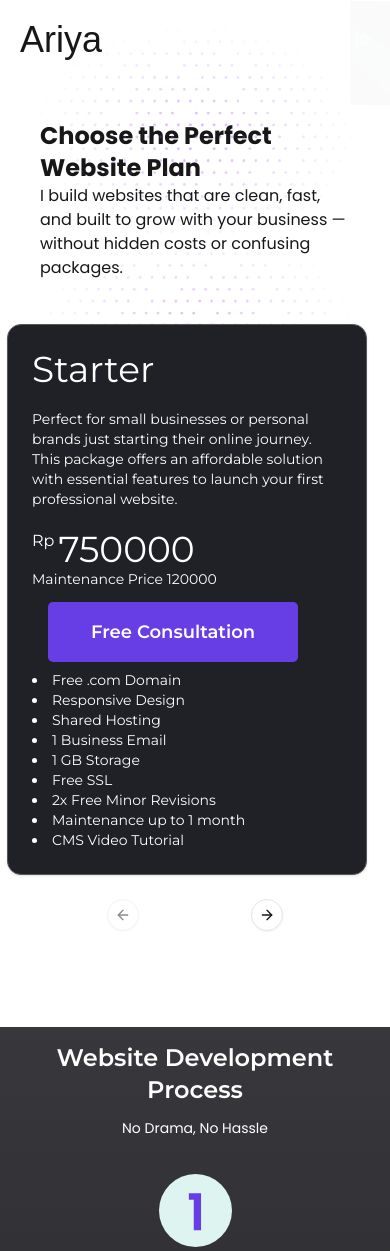
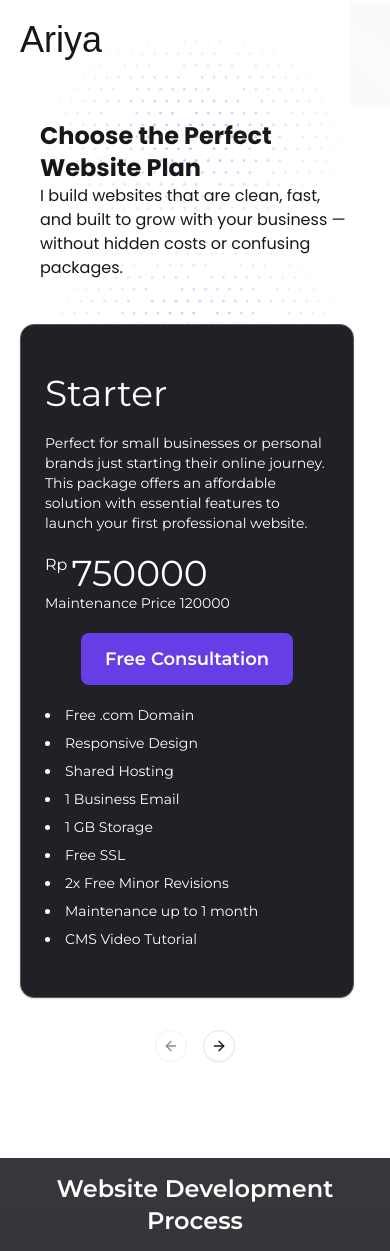
Before and after one commit to MadeAriya/katanya-portofolio, a Next.js app: page /en/pricing in a window 390 px wide. Shown: the top 1251 px of the page. Built offline with nearby package versions, Linux system fonts and the light colour scheme; a web font is replaced by a local one.

Commit message:
"ResponsiveFix"

```diff
--- a/src/app/[locale]/contact/page.jsx
+++ b/src/app/[locale]/contact/page.jsx
@@ -89,12 +89,14 @@ export default function Contact(){
                             <h1 className='font-montseerrat font-extrabold text-[32px]'>{t('form.title')}</h1>
                             <form onSubmit={handleSubmit} className='mt-10 grid'>
                                 <div className='grid grid-cols-1 md:grid-cols-2'>
-                                    <input type='text' name='name' placeholder={t('form.name')} value={formData.name} onChange={handleChange} required className='bg-[#38383C] md:w-[430px] h-[56px] rounded-[15px] p-2'/>
-                                    <input type='email' name='email' placeholder={t('form.email')} value={formData.email} onChange={handleChange} required className='bg-[#38383C] md:w-[300px] h-[56px] rounded-[15px] p-2 mt-3 md:mt-0'/>
+                                    <input type='text' name='name' placeholder={t('form.name')} value={formData.name} onChange={handleChange} required className='bg-[#38383C] h-[56px] rounded-[15px] p-2 w-full'/>
+                                    <input type='email' name='email' placeholder={t('form.email')} value={formData.email} onChange={handleChange} required className='bg-[#38383C] h-[56px] rounded-[15px] p-2 mt-3 md:mt-0 w-full'/>
                                 </div>
-                                <textarea name='message' placeholder={t('form.message')} value={formData.message} onChange={handleChange} required className='bg-[#38383C] w-auto md:w-[780px] h-[300px] rounded-[15px] p-2 mt-5 resize-none'></textarea>
+                                <textarea name='message' placeholder={t('form.message')} value={formData.message} onChange={handleChange} required className='bg-[#38383C] w-full h-[300px] rounded-[15px] p-2 mt-5 resize-none'></textarea>
 
-                                <button type='submit' className="flex justify-center items-center border-2 border-[#333336] bg-[linear-gradient(to_right,#6971A266_20%,#1D1D1F_100%)] rounded-[14px] mt-5 h-[55px] w-[200px]">{t('form.button')}</button>
+                                <button type='submit' className="flex justify-center items-center border-2 border-[#333336] bg-[linear-gradient(to_right,#6971A266_20%,#1D1D1F_100%)] rounded-[14px] mt-5 h-[55px] w-full max-w-[200px] mx-auto md:mx-0">
+                                    {t('form.button')}
+                                </button>
                             </form>
                             <p>{status}</p>
                         </section>
--- a/src/app/[locale]/pricing/page.jsx
+++ b/src/app/[locale]/pricing/page.jsx
@@ -61,19 +61,19 @@ export default function Pricing(){
         <h1 className='font-poppins text-2xl z-30 font-bold md:text-5xl'>{t('title')}</h1>
         <p className='font-poppins text-base z-30 md:text-lg'>{t('desc')}</p>
       </div>
-      <section className='flex justify-center'>
+      <section className='flex justify-center px-4'>
         <Carousel
       opts={{
         align: "start",
       }}
-      className="lg:w-[1200px] md:w-[700px] max-w-sm md:max-w-none lg:max-w-none"
+      className="w-full max-w-sm md:max-w-2xl lg:max-w-6xl"
     >
       <CarouselContent className='w-full'>
         {carouselItems.map((item, index) => (
-          <CarouselItem key={index} className="md:basis-1/2 md:w-[400px] lg:basis-1/3">
+          <CarouselItem key={index} className="basis-full md:basis-1/2 lg:basis-1/3">
             <div className="p-1">
               <Card className="border-1 border-[#595959] bg-[#1F2127] text-white">
-                <CardContent className="font-montserrat">
+                <CardContent className="font-montserrat p-6">
                   <h1 className='text-4xl'>{item.title}</h1>
                   <p className='text-sm my-5'>{item.desc}</p>
                   <div className='flex '>
@@ -81,10 +81,10 @@ export default function Pricing(){
                     <p className='text-4xl ml-1'>{item.harga}</p>
                   </div>
                   <p className='text-sm'>{item.maintenance}</p>
-                  <div className='mt-[5px] mx-2 p-2 w-[300px]'>
-                    <a href="https://wa.me/6289685660190" className='block text-lg font-semibold text-center text-white rounded-[5px] w-[250px] p-4 bg-[#673DE6]'>{t('button.btnPackage')}</a>
+                  <div className='mt-5 flex justify-center'>
+                    <a href="https://wa.me/6289685660190" className='block text-lg font-semibold text-center text-white rounded-md px-6 py-3 bg-[#673DE6]'>{t('button.btnPackage')}</a>
                   </div>
-                  <ul className="list-disc list-inside text-sm">
+                  <ul className="list-disc list-inside text-sm mt-5 space-y-2">
                     {item.benefit.map((benefit, i) => (
                       <li key={i}>{benefit}</li>
                     ))}
@@ -93,17 +93,13 @@ export default function Pricing(){
               </Card>
             </div>
           </CarouselItem>
-        ))}
+        ))}"
       </CarouselContent>
 
       <div className="mt-4 flex justify-center gap-4 md:hidden">
-        <CarouselPrevious className="static relative" />
-        <CarouselNext className="static relative" />
+        <CarouselPrevious className="static" />
+        <CarouselNext className="static" />
       </div>
-
-      {/* Tombol default untuk desktop */}
-      <CarouselPrevious className="hidden md:flex" />
-      <CarouselNext className="hidden md:flex" />
     </Carousel>
       </section>
 
--- a/src/components/navbar.js
+++ b/src/components/navbar.js
@@ -57,19 +57,19 @@ export default function Navbar(){
             >
               <i className="fa-solid fa-circle-xmark text-black text-5xl p-5"></i>
             </button>
-            <li className="font-montserrat font-bold text-5xl text-black">
+            <li className="font-montserrat font-bold text-3xl md:text-5xl text-black">
               <Link href={`/${locale}`} className={pathname == `/${locale}` ? 'text-blue-500' : ''}>Home</Link>
             </li>
-            <li className="font-montserrat font-bold text-5xl text-black">
+            <li className="font-montserrat font-bold text-3xl md:text-5xl text-black">
               <Link href={`/${locale}/about`} className={pathname == `/${locale}/about` ? 'text-blue-500' : ''}>About Me</Link>
             </li>
-            <li className="font-montserrat font-bold text-5xl text-black">
+            <li className="font-montserrat font-bold text-3xl md:text-5xl text-black">
               <Link href={`/${locale}/project`} className={pathname == `/${locale}/project` ? 'text-blue-500' : ''}>Project</Link>
             </li>
-            <li className="font-montserrat font-bold text-5xl text-black">
+            <li className="font-montserrat font-bold text-3xl md:text-5xl text-black">
               <Link href={`/${locale}/contact`} className={pathname == `/${locale}/contact` ? 'text-blue-500' : ''}>Contact</Link>
             </li>
-            <li className="font-montserrat font-bold text-5xl text-black">
+            <li className="font-montserrat font-bold text-3xl md:text-5xl text-black">
               <Link href={`/${locale}/pricing`} className={pathname == `/${locale}/pricing` ? 'text-blue-500' : ''}>Plan & Pricing</Link>
             </li>
             <div className="absolute bottom-4 left-0 w-full px-6 flex justify-between items-center">
--- a/src/components/projectCard.js
+++ b/src/components/projectCard.js
@@ -19,8 +19,8 @@ const techIcons = {
 export default function ImageHoverView({ src, alt, width, height, href, title, description, techStack }) {
   const [isModalOpen, setIsModalOpen] = useState(false);
   return (
-      <div className='relative p-5 h-[auto] w-auto bg-[#38383C] border-1 border-[#464649] rounded-xl'>
-        <Image src={src} alt={alt} width={width} height={height} className="rounded-xl z-10"/>
+      <div className='relative p-5 h-[auto] w-full bg-[#38383C] border-1 border-[#464649] rounded-xl'>
+        <Image src={src} alt={alt} width={width} height={height} className="rounded-xl z-10 w-full h-auto"/>
         <div className='mt-3'>
           <h1 className='font-montserrat font-bold text-xl'>{title}</h1>
           <p className="font-montserrat">{description}</p>
```
Also changed, not shown: src/app/[locale]/page.jsx (+13 -13 lines).
